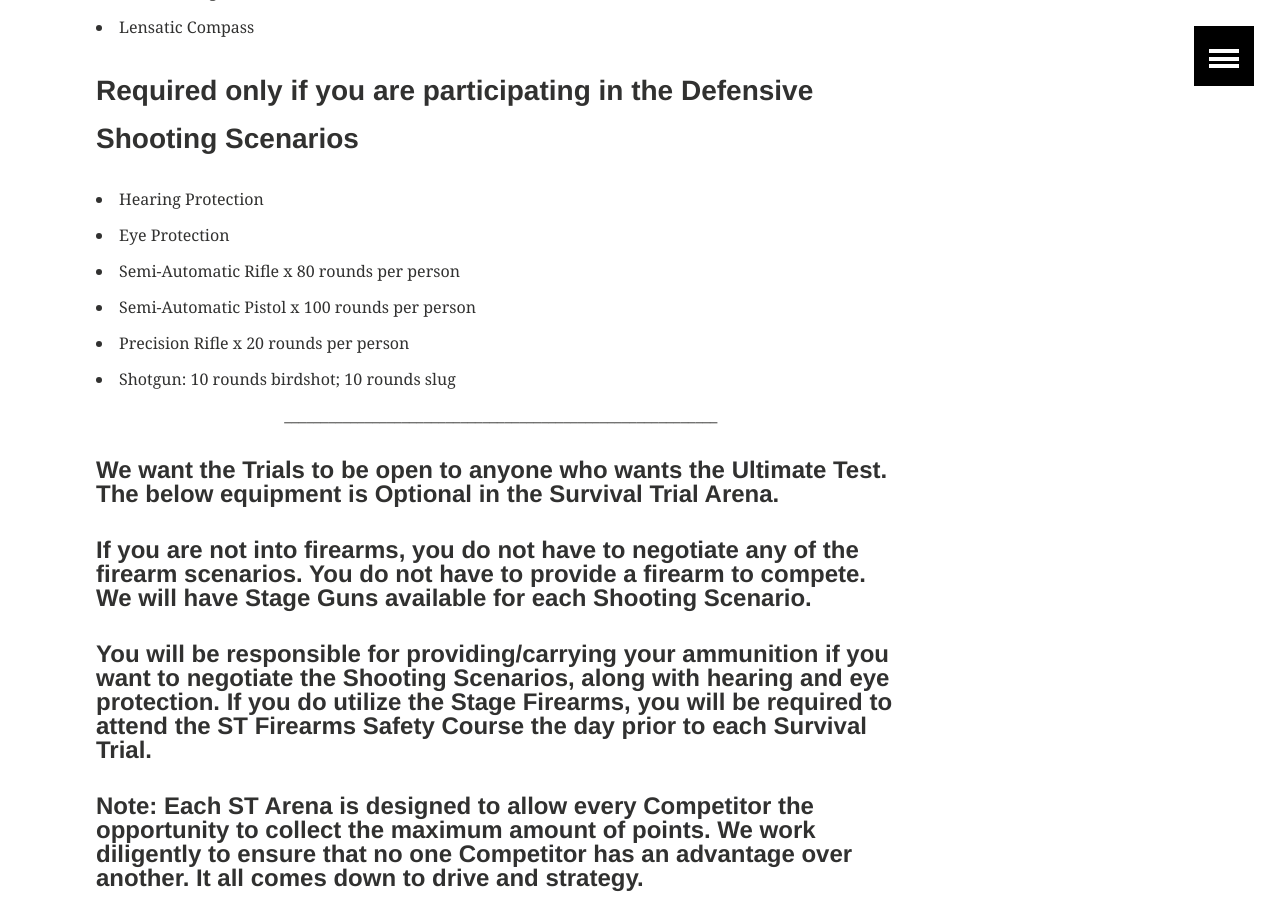
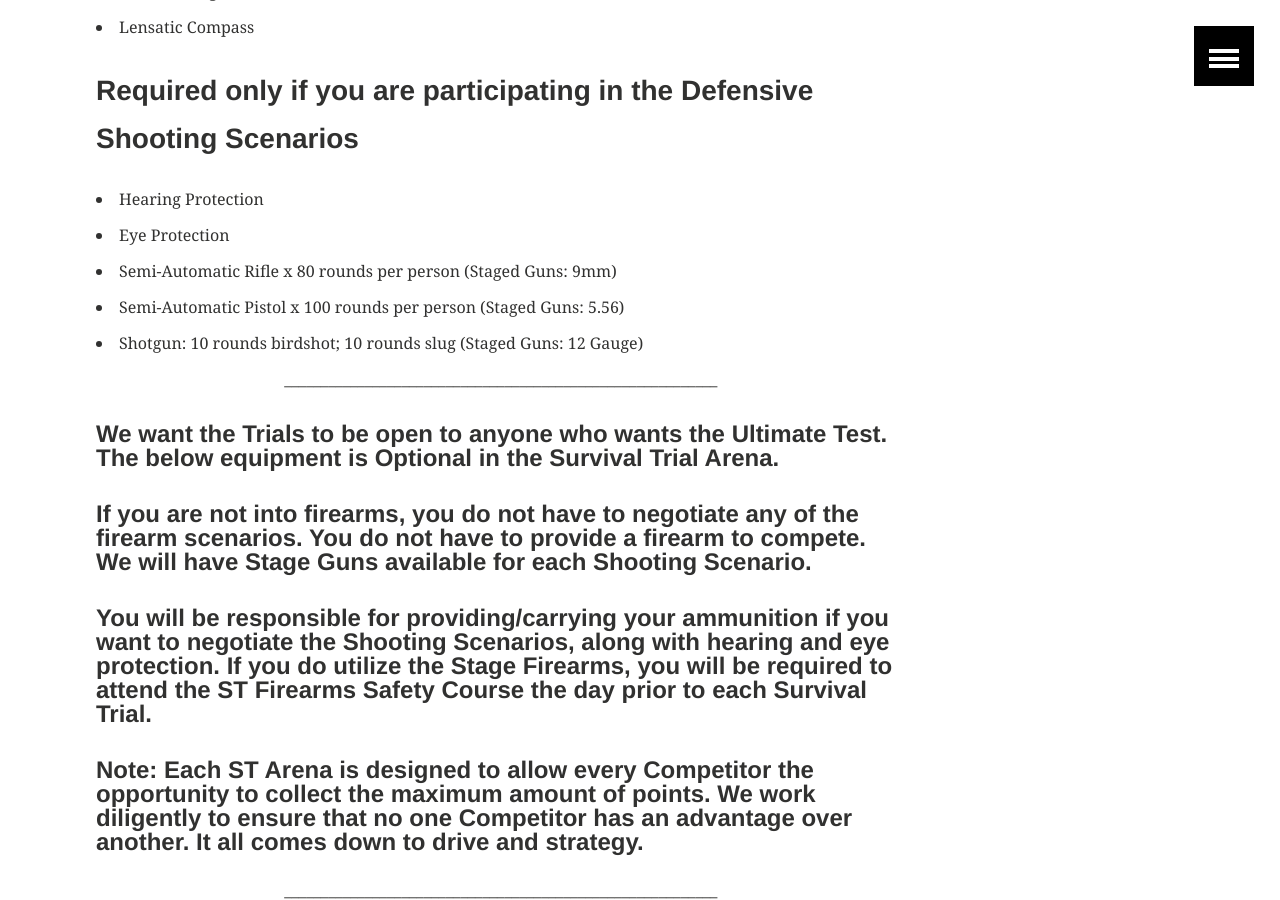
Before and after one commit to jonweiler/jonweiler.github.io, a Jekyll site: the page built from packinglist.md, in a window 1280 px wide and 900 px high, scrolled down 781 px. Built offline with Jekyll 4.4.1, drawn with Linux system fonts in a browser that asks for light colours; comment, search, counter and statistics services are not loaded.

Commit message:
update packing lsit

```diff
--- a/packinglist.md
+++ b/packinglist.md
@@ -26,10 +26,12 @@
 
 <li>Hearing Protection</li>
 <li>Eye Protection</li>
-<li>Semi-Automatic Rifle x 80 rounds per person</li>
-<li>Semi-Automatic Pistol x 100 rounds per person</li>
-<li>Precision Rifle x 20 rounds per person</li>
-<li>Shotgun:  10 rounds birdshot; 10 rounds slug</li>
+<li>Semi-Automatic Rifle x 80 rounds per person
+		(Staged Guns: 9mm)</li>
+<li>Semi-Automatic Pistol x 100 rounds per person
+		(Staged Guns:  5.56)</li>
+<li>Shotgun:  10 rounds birdshot; 10 rounds slug
+		(Staged Guns:  12 Gauge)</li>
 
 
 <center>___________________________________________________________</center>
```
